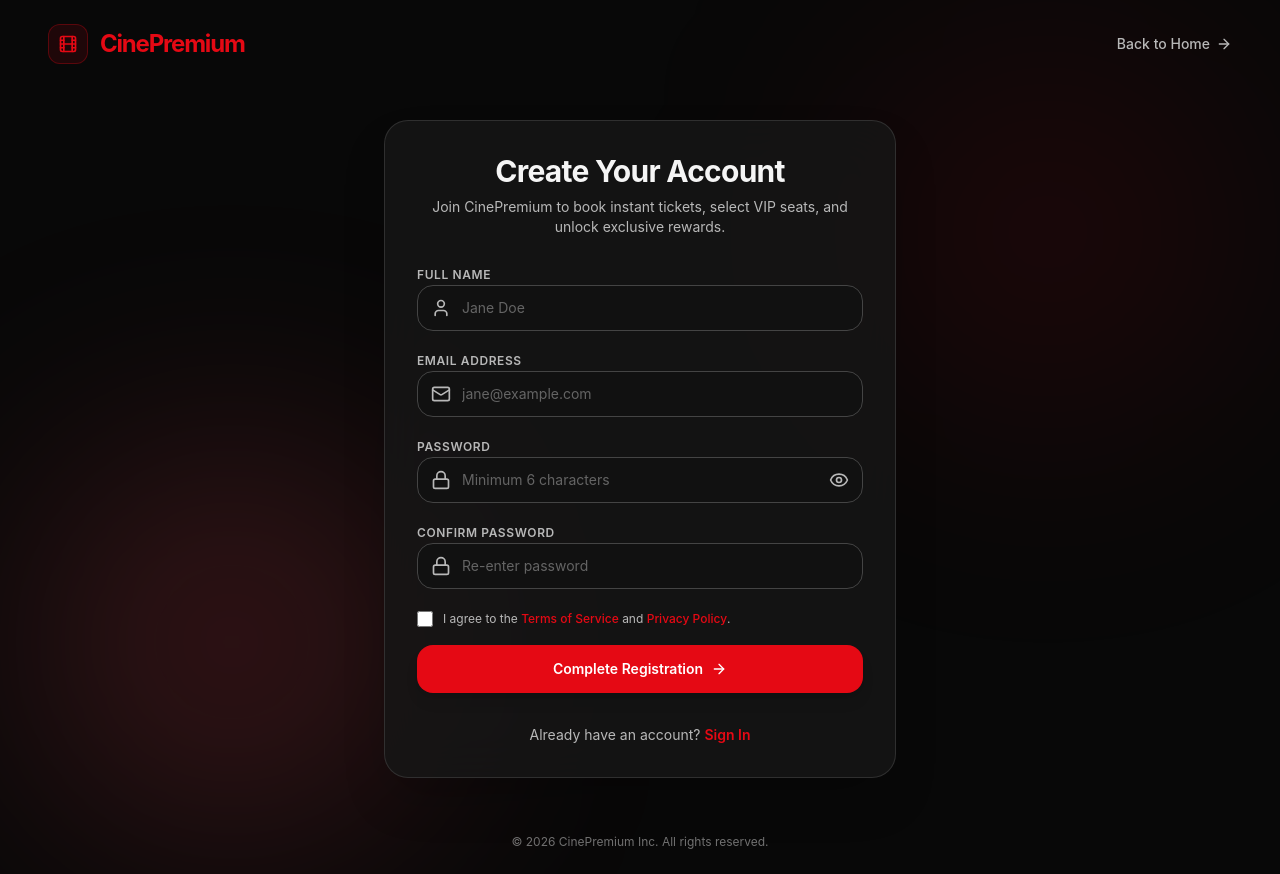
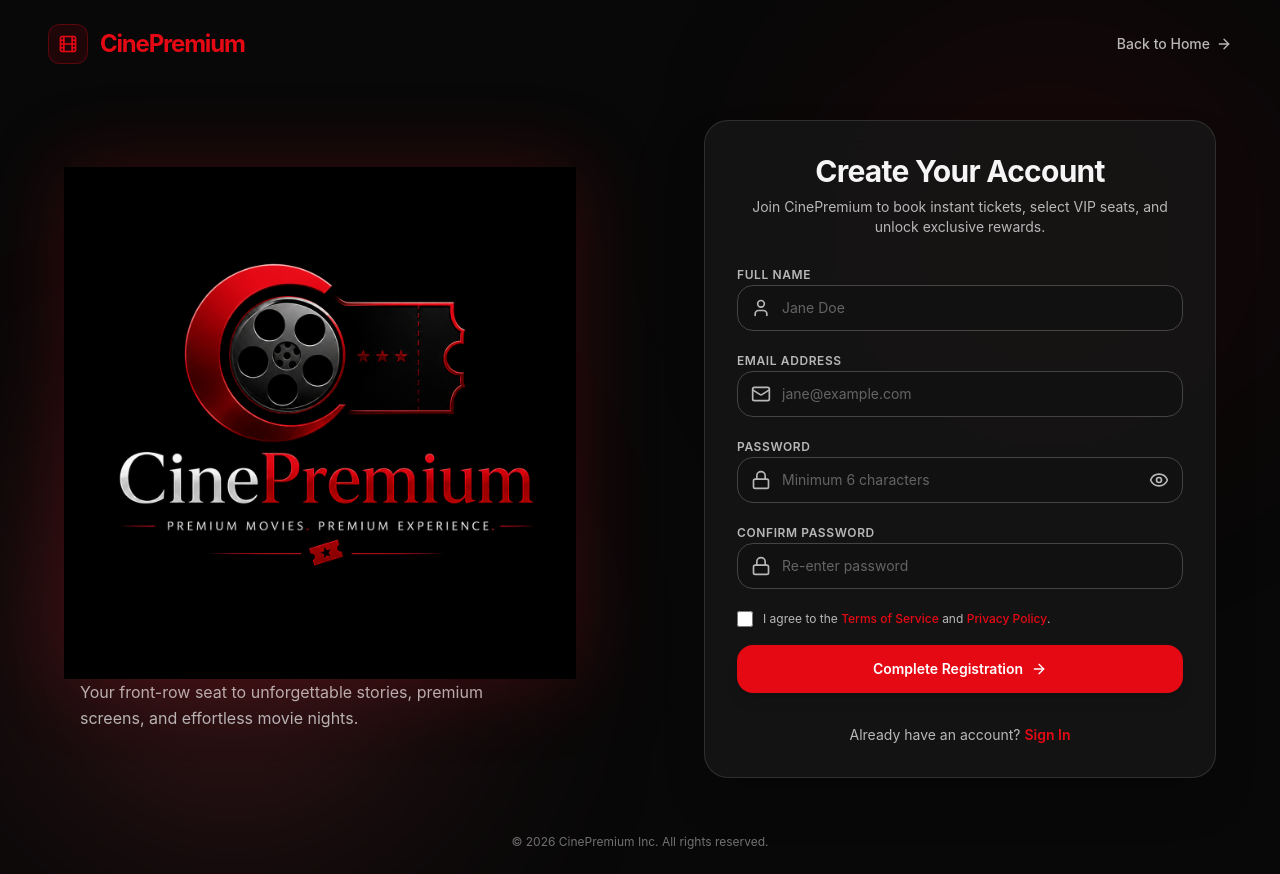
Before and after one commit to Methsavi/CinePremium, a React (Vite) app in the folder frontend/: page /register in a window 1280 px wide. Built offline with nearby package versions, Linux system fonts and the light colour scheme; no server answers.

Commit message:
feat: enhance RegisterPage layout with brand section and logo

```diff
--- a/frontend/src/pages/register-page/RegisterPage.tsx
+++ b/frontend/src/pages/register-page/RegisterPage.tsx
@@ -2,6 +2,7 @@ import React, { useState, useMemo } from 'react';
 import { useNavigate, Link } from 'react-router-dom';
 import { User, Mail, Lock, Eye, EyeOff, Film, ArrowRight, AlertCircle, CheckCircle2, Check } from 'lucide-react';
 import { useAuth } from '@/context/AuthContext';
+import logo2 from '@/assets/logo2.png';
 
 export function RegisterPage() {
   const navigate = useNavigate();
@@ -104,7 +105,21 @@ export function RegisterPage() {
 
       {/* Main Form Container */}
       <main className="flex-1 flex items-center justify-center px-4 py-8 z-10">
-        <div className="w-full max-w-lg">
+        <div className="w-full max-w-6xl grid grid-cols-1 lg:grid-cols-[minmax(0,1fr)_minmax(420px,520px)] items-center gap-8 lg:gap-16">
+          {/* Brand panel */}
+          <section className="flex flex-col items-center justify-center text-center lg:text-left lg:items-start">
+            <img
+              src={logo2}
+              alt="CinePremium - Premium Movies, Premium Experience"
+              className="w-full max-w-md lg:max-w-lg object-contain drop-shadow-[0_0_40px_rgba(229,9,20,0.2)]"
+            />
+            <p className="max-w-md text-sm sm:text-base text-on-surface-variant leading-relaxed lg:pl-4">
+              Your front-row seat to unforgettable stories, premium screens, and effortless movie nights.
+            </p>
+          </section>
+
+          {/* Registration form */}
+          <div className="w-full max-w-lg justify-self-center lg:justify-self-end">
           <div className="bg-surface-container/80 backdrop-blur-xl border border-outline-variant/60 rounded-3xl p-8 shadow-2xl space-y-6 animate-in fade-in zoom-in-95 duration-300">
             {/* Title Header */}
             <div className="text-center space-y-2">
@@ -298,6 +313,7 @@ export function RegisterPage() {
               </Link>
             </div>
           </div>
+          </div>
         </div>
       </main>
 
```
